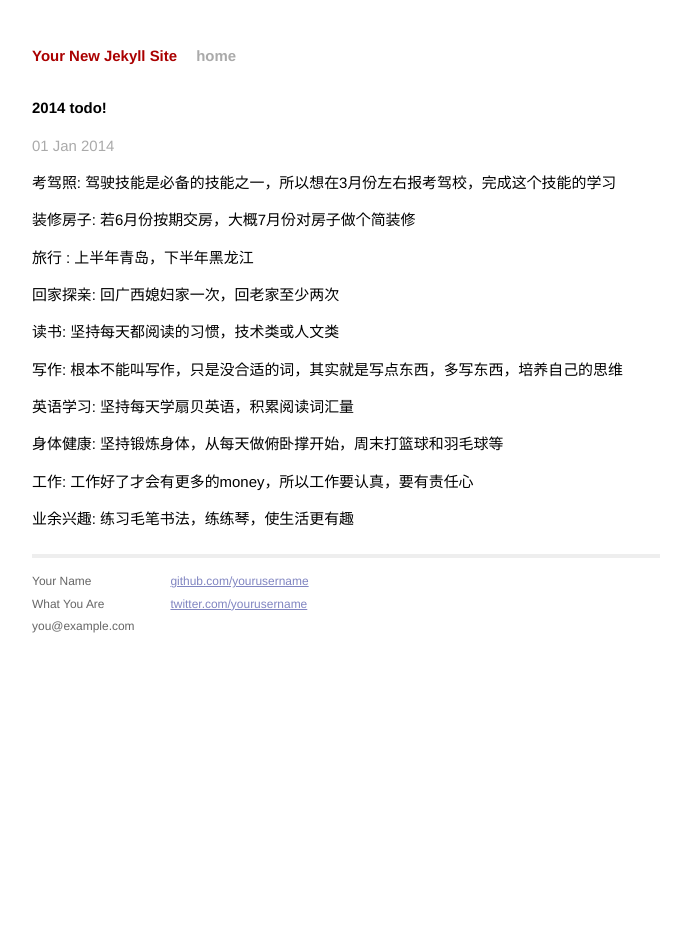
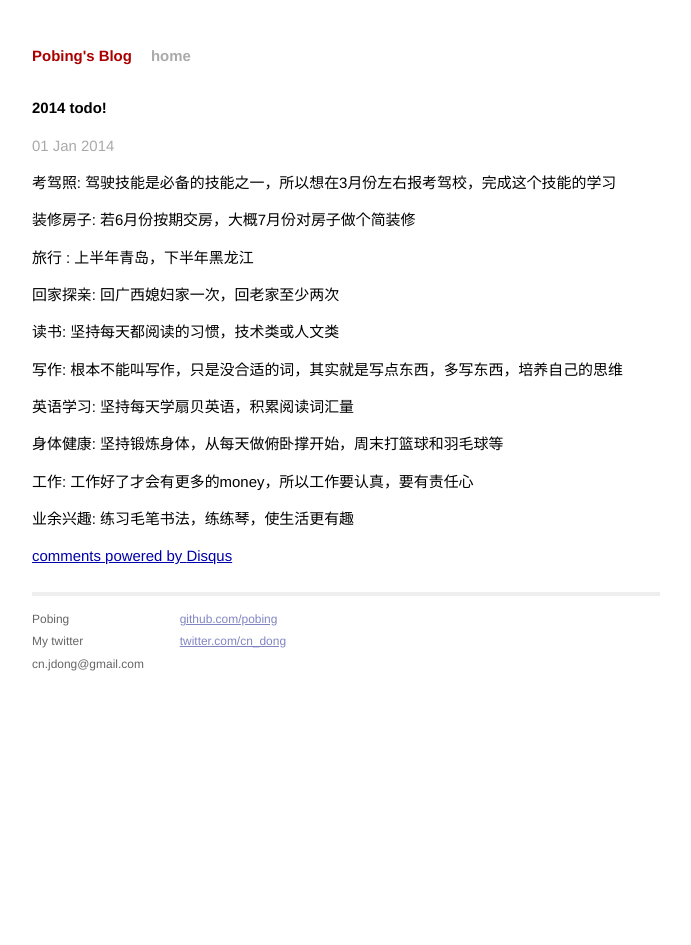
Before and after one commit to pobing/pobing.github.io, a Jekyll site: the page built from _posts/2014-01-01-2014-todo.markdown, in a window 1280 px wide. Shown: the whole page, without its empty margins (294-985 px from the left). Built offline with Jekyll 4.4.1, drawn with Linux system fonts in a browser that asks for light colours; Markdown is read by kramdown in place of the engine named in the settings; comment, search, counter and statistics services are not loaded.

Commit message:
add disqus comments

```diff
--- a/_config.yml
+++ b/_config.yml
@@ -1,3 +1,3 @@
-name: Your New Jekyll Site
+name: Pobing's Blog
 markdown: redcarpet
 pygments: true
--- a/_layouts/default.html
+++ b/_layouts/default.html
@@ -26,15 +26,15 @@
           <div class="footer">
             <div class="contact">
               <p>
-                Your Name<br />
-                What You Are<br />
-                you@example.com
+                Pobing<br />
+                My twitter<br />
+                cn.jdong@gmail.com
               </p>
             </div>
             <div class="contact">
               <p>
-                <a href="https://github.com/yourusername">github.com/yourusername</a><br />
-                <a href="https://twitter.com/yourusername">twitter.com/yourusername</a><br />
+                <a href="https://github.com/pobing">github.com/pobing</a><br />
+                <a href="https://twitter.com/cn_dong">twitter.com/cn_dong</a><br />
               </p>
             </div>
           </div>
--- a/_layouts/post.html
+++ b/_layouts/post.html
@@ -7,3 +8,19 @@
 <div class="post">
 {{ content }}
 </div>
+<!-- disqus comments -->
+<div id="disqus_thread"></div>
+<script type="text/javascript">
+    /* * * CONFIGURATION VARIABLES: EDIT BEFORE PASTING INTO YOUR WEBPAGE * * */
+  var disqus_shortname = 'pobingsblog'; // required: replace example with your forum shortname
+
+    /* * * DON'T EDIT BELOW THIS LINE * * */
+  (function() {
+      var dsq = document.createElement('script'); dsq.type = 'text/javascript'; dsq.async = true;
+      dsq.src = '//' + disqus_shortname + '.disqus.com/embed.js';
+      (document.getElementsByTagName('head')[0] || document.getElementsByTagName('body')[0]).appendChild(dsq);
+  })();
+</script>
+<noscript>Please enable JavaScript to view the <a href="http://disqus.com/?ref_noscript">comments powered by Disqus.</a></noscript>
+<a href="http://disqus.com" class="dsq-brlink">comments powered by <span class="logo-disqus">Disqus</span></a>
+<!-- disques comments end -->
--- a/index.html
+++ b/index.html
@@ -1,6 +1,6 @@
 ---
 layout: default
-title: Your New Jekyll Site
+title: Pobing's Blog
 ---
 
 <div id="home">
```
Also changed, not shown: other parts of _layouts/post.html (+1 -0 lines), 3 other files.
